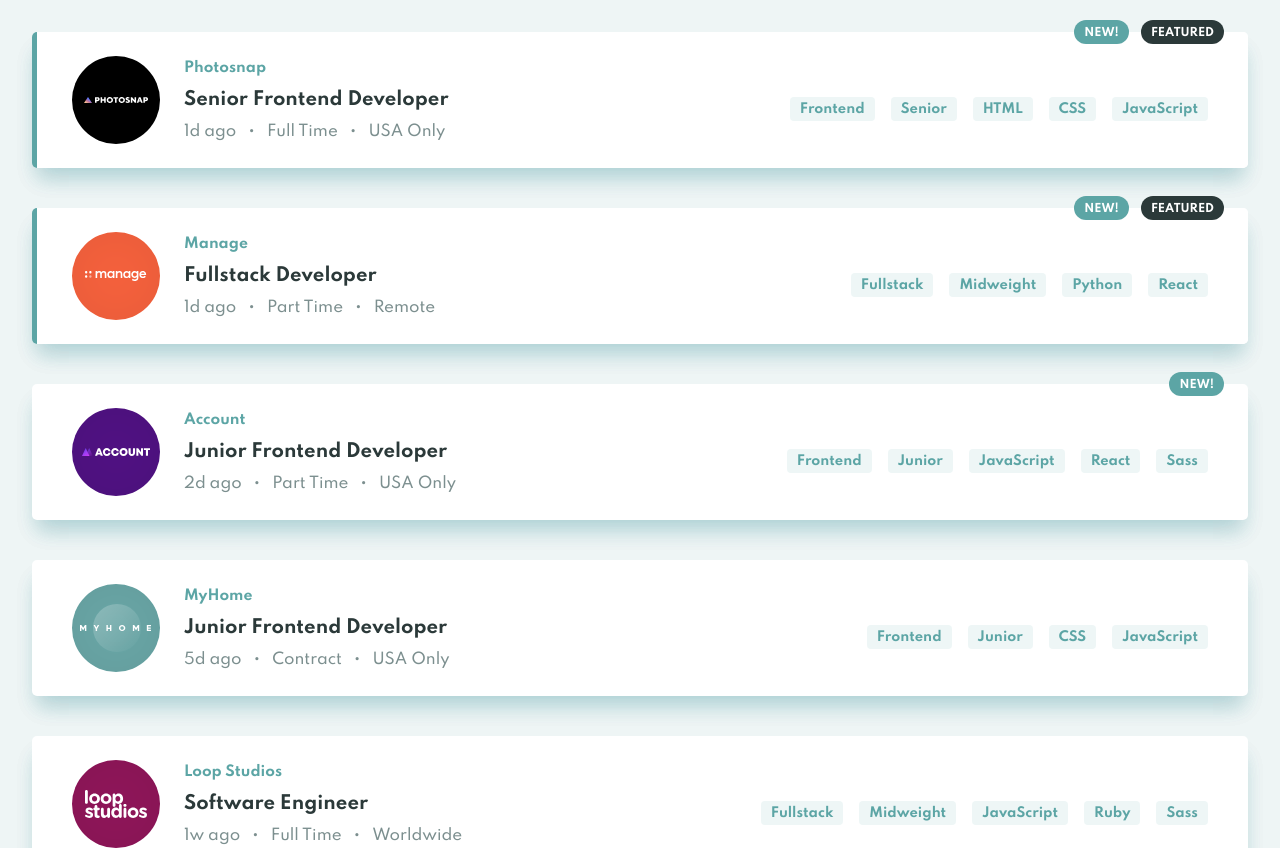
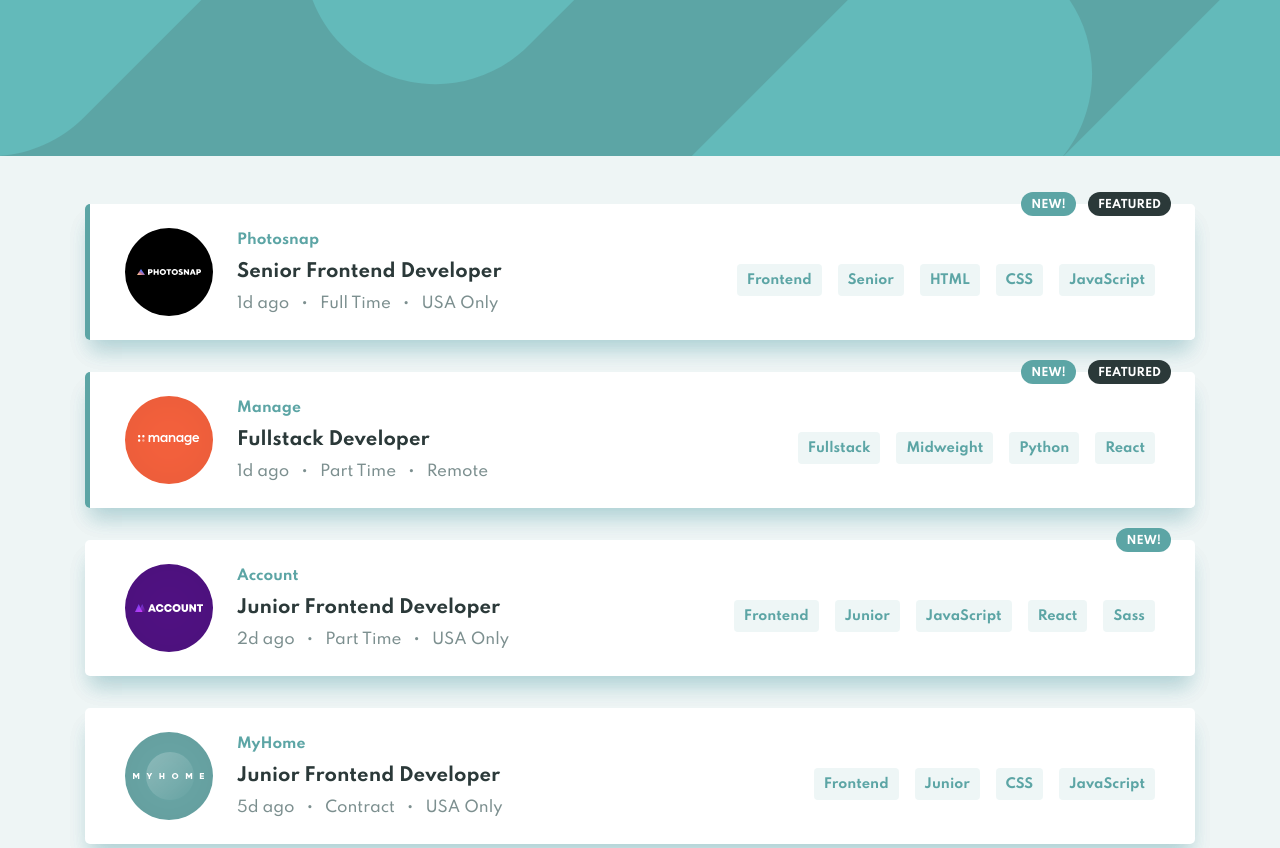
Before and after one commit to markup-mitchell/static-job-listings-master, a website built with Parcel: page index.html in a window 1280 px wide. Shown: the top 848 px of the page. Built offline with nearby package versions, Linux system fonts and the light colour scheme.

Commit message:
page layout

```diff
--- a/index.html
+++ b/index.html
@@ -9,21 +9,12 @@
 	</head>
 
 	<body>
-		<stack-vertical></stack-vertical>
-		<!-- <job-listing
-			company="Photosnap"
-			logo="./images/photosnap.svg"
-			new
-			featured
-			position="Senior Asshole"
-			role="Frontend"
-			level="Senior"
-			postedAt="1d ago"
-			contract="Full Time"
-			location="USA Only"
-			languages='["HTML", "CSS", "JavaScript"]'
-			tools="['hammer']"
-		></job-listing> -->
+		<div class="pattern"></div>
+		<div class="page-layout">
+			<div class="stack-wrapper">
+				<stack-vertical></stack-vertical>
+			</div>
+		</div>
 		<script type="module" src="./src/components/StackVertical.js"></script>
 	</body>
 </html>
--- a/src/components/StackVertical.js
+++ b/src/components/StackVertical.js
@@ -16,9 +16,12 @@ export class StackVertical extends LitElement
         display: flex;
         flex-direction: column;
         gap: 1.6rem;
-        padding: 0 2.4rem;
       }
-      `];
+      @media (min-width: 800px) {
+        .stack {
+          gap: 0.8rem;
+        }
+      }      `];
   }
   render()
   {
--- a/src/components/TagLabel.js
+++ b/src/components/TagLabel.js
@@ -14,11 +14,8 @@ export class TagLabel extends LitElement
       resetCSS, /* button only??? */
       css`
         button {
-          display: inline-flex;
-          height: 2.4rem;
-          align-items: center;
           border-radius: 1.5rem;
-          padding: 0 1rem;
+          padding: 0.9rem 1rem 0.75rem;
           border-radius: 0.4rem;
           color: var(--color__teal);
           background-color: var(--color__teal--light);
@@ -26,7 +23,6 @@ export class TagLabel extends LitElement
           border: none;
           font-size: 1.1rem;
           font-weight: 700;
-          margin-bottom: -2px;
         }
         button:hover,
         button:focus-visible {
--- a/src/css/global.css
+++ b/src/css/global.css
@@ -19,4 +19,21 @@ html {
 
 body {
 	background-color: var(--color__teal--light);
+	margin: 0;
 }
+
+.page-layout {
+	padding: 2.4rem;
+}
+
+.pattern {
+	height: 156px;
+	width: 100%;
+	background-image: url('../images/bg-header-desktop.svg');
+	background-color: var(--color__teal);
+}
+.stack-wrapper {
+	max-width: 1110px;
+	margin-left: auto;
+	margin-right: auto;
+}
```
